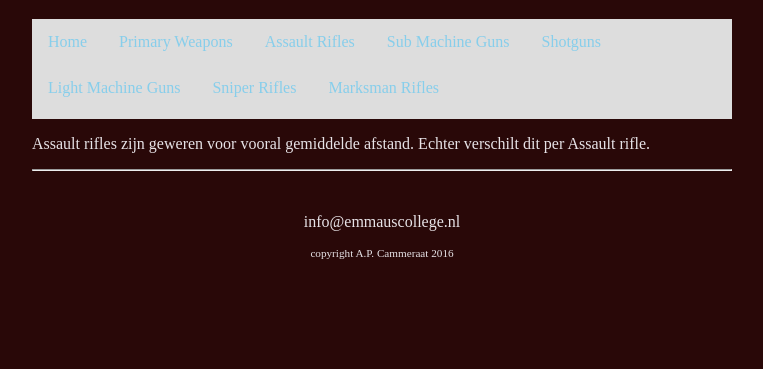
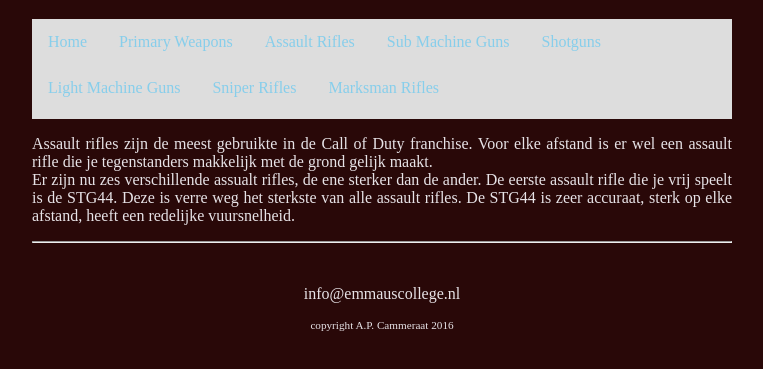
Before and after one commit to emmaus-archief/2122-website-4vin2-Bas, a plain HTML site: page Assault_Rifles.html in a window 1280 px wide. Shown: the part 79-448 px from the top of the page, without its empty margins (258-1021 px from the left). Drawn offline with Linux system fonts and the light colour scheme.

Commit message:
karibiagora

```diff
--- a/Assault_Rifles.html
+++ b/Assault_Rifles.html
@@ -29,7 +29,11 @@
 
 
             <article>
-                <p>Assault rifles zijn geweren voor vooral gemiddelde afstand. Echter verschilt dit per Assault rifle. </p>
+                <p>
+                    Assault rifles zijn de meest gebruikte in de Call of Duty franchise. Voor elke afstand is er wel een assault rifle die je tegenstanders makkelijk met de grond gelijk maakt. <br>
+                    Er zijn nu zes verschillende assualt rifles, de ene sterker dan de ander. De eerste assault rifle die je vrij speelt is de STG44. Deze is verre weg het sterkste van alle assault rifles. De STG44 is zeer accuraat, sterk op elke afstand, heeft een redelijke vuursnelheid.
+
+                </p>
             </article>
 
             <footer>
```
Also changed, not shown: index.html (+3 -1 lines).
